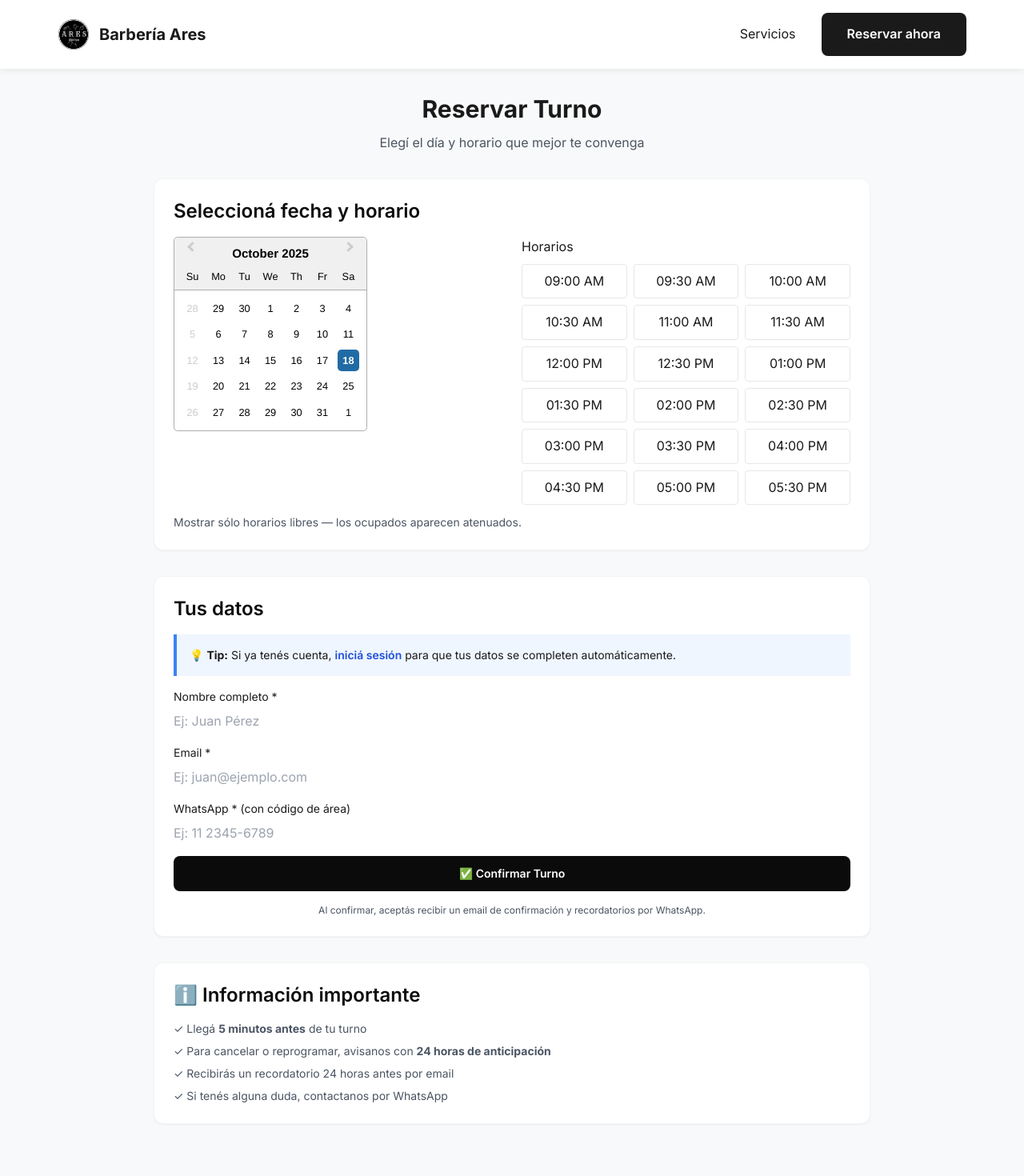
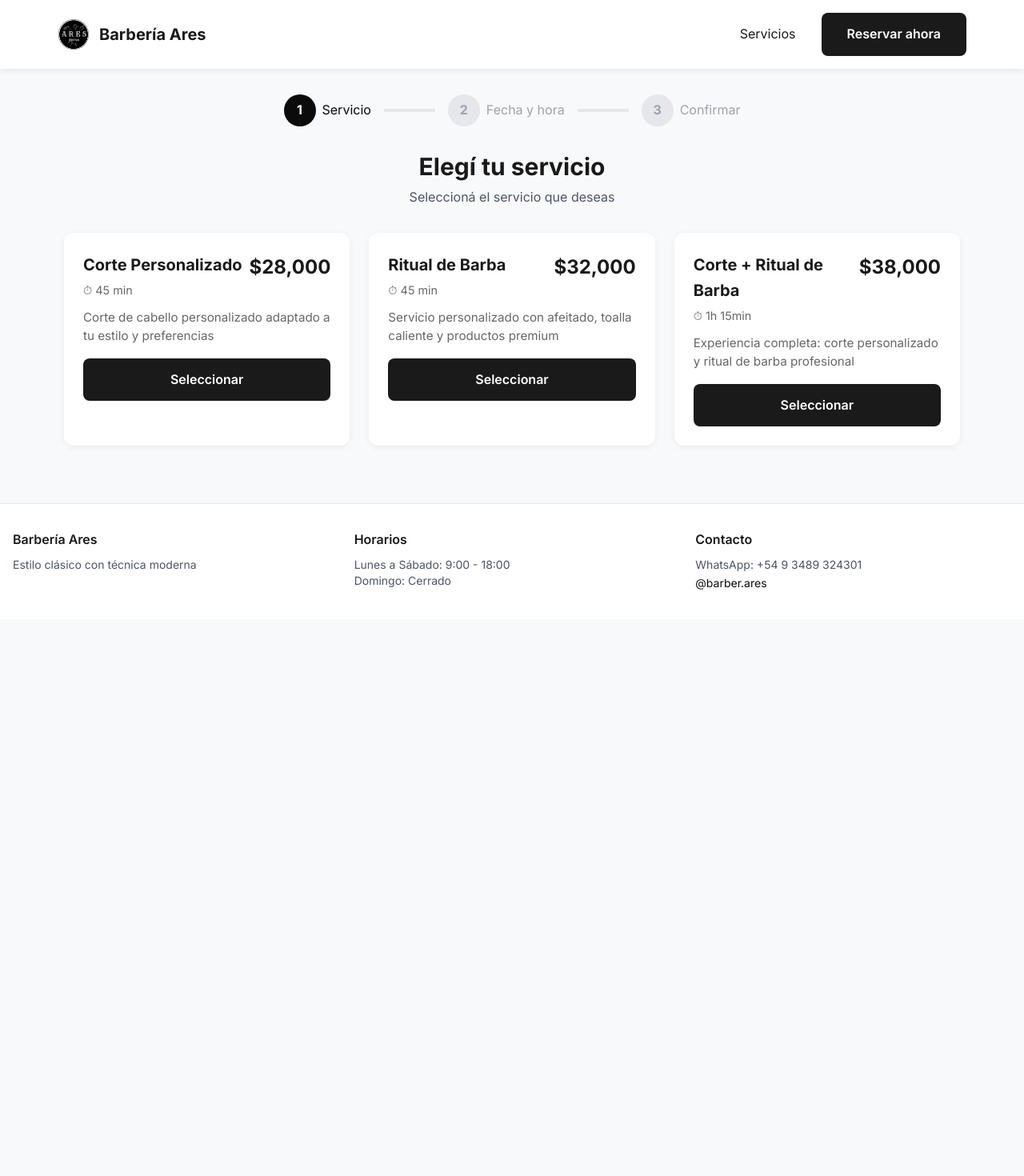
Before and after one commit to lionelc39/barberia-ares, a Next.js app: page /reserva in a window 1280 px wide. Shown: the top 1470 px of the page at 80% size. After the commit the page ends 800 px from the top, so only its background shows below. Built offline with nearby package versions, Linux system fonts and the light colour scheme; no server answers; the database is empty.

Commit message:
Update page.tsx

```diff
--- a/src/app/reserva/page.tsx
+++ b/src/app/reserva/page.tsx
@@ -1,34 +1,57 @@
-// Archivo: src/app/reserva/page.tsx
-// Reemplaza todo el contenido del archivo actual
-
+// src/app/reserva/page.tsx
 'use client'
 import { useState, useEffect } from 'react'
-import CalendarPicker from '@/components/CalendarPicker'
 import { supabase } from '@/lib/supabase'
 import { format } from 'date-fns'
 import { es } from 'date-fns/locale'
 import { useRouter } from 'next/navigation'
 
+// Definir los servicios disponibles
+const SERVICIOS = [
+  {
+    id: 'corte-personalizado',
+    nombre: 'Corte Personalizado',
+    duracion: '45 min',
+    precio: 28000,
+    descripcion: 'Corte de cabello personalizado adaptado a tu estilo y preferencias'
+  },
+  {
+    id: 'ritual-barba',
+    nombre: 'Ritual de Barba',
+    duracion: '45 min',
+    precio: 32000,
+    descripcion: 'Servicio personalizado con afeitado, toalla caliente y productos premium'
+  },
+  {
+    id: 'corte-barba',
+    nombre: 'Corte + Ritual de Barba',
+    duracion: '1h 15min',
+    precio: 38000,
+    descripcion: 'Experiencia completa: corte personalizado y ritual de barba profesional'
+  }
+]
+
 export default function Reserva() {
   const router = useRouter()
-  const [slot, setSlot] = useState<Date | null>(null)
-  const [contact, setContact] = useState({
-    nombre: '',
-    email: '',
-    whatsapp: ''
-  })
+
+  // Estados
+  const [paso, setPaso] = useState<1 | 2 | 3>(1) // 1: servicio, 2: fecha/hora, 3: datos
+  const [servicioSeleccionado, setServicioSeleccionado] = useState<any>(null)
+  const [fechaSeleccionada, setFechaSeleccionada] = useState<Date | null>(null)
+  const [horaSeleccionada, setHoraSeleccionada] = useState<string | null>(null)
+  const [contact, setContact] = useState({ nombre: '', email: '', whatsapp: '' })
   const [loading, setLoading] = useState(false)
   const [message, setMessage] = useState('')
   const [error, setError] = useState('')
   const [user, setUser] = useState<any>(null)
+  const [horariosOcupados, setHorariosOcupados] = useState<string[]>([])
 
-  // Verificar si el usuario está logueado
+  // Verificar usuario logueado
   useEffect(() => {
     const checkUser = async () => {
       const { data: { user } } = await supabase.auth.getUser()
       if (user) {
         setUser(user)
-        // Si está logueado, buscar sus datos en la tabla clientes
         const { data: cliente } = await supabase
           .from('clientes')
           .select('*')
@@ -47,271 +70,375 @@ export default function Reserva() {
     checkUser()
   }, [])
 
-  // Validar formulario
-  const validarFormulario = () => {
-    if (!slot) {
-      setError('Por favor, seleccioná un horario')
-      return false
+  // Cargar horarios ocupados cuando cambia la fecha
+  useEffect(() => {
+    if (fechaSeleccionada) {
+      cargarHorariosOcupados()
     }
-    if (!contact.nombre.trim()) {
-      setError('Por favor, ingresá tu nombre')
-      return false
-    }
-    if (!contact.email.trim()) {
-      setError('Por favor, ingresá tu email')
-      return false
-    }
-    if (!contact.whatsapp.trim()) {
-      setError('Por favor, ingresá tu WhatsApp')
-      return false
+  }, [fechaSeleccionada])
+
+  const cargarHorariosOcupados = async () => {
+    if (!fechaSeleccionada) return
+
+    const fecha = fechaSeleccionada.toISOString().split('T')[0]
+    const { data } = await supabase
+      .from('turnos')
+      .select('hora')
+      .eq('fecha', fecha)
+
+    setHorariosOcupados((data || []).map((r: any) => r.hora))
   }
 
-    // Validar formato de email
-    const emailRegex = /^[^\s@]+@[^\s@]+\.[^\s@]+$/
-    if (!emailRegex.test(contact.email)) {
-      setError('Por favor, ingresá un email válido')
-      return false
+  // Generar horarios disponibles
+  const generarHorarios = () => {
+    const horarios = []
+    for (let h = 9; h < 18; h++) {
+      for (let m of [0, 30]) {
+        const hora = `${h.toString().padStart(2, '0')}:${m.toString().padStart(2, '0')}`
+        horarios.push(hora)
+      }
+    }
+    return horarios
   }
 
-    return true
-  }
-
-  // Enviar email de confirmación
-  const enviarEmailConfirmacion = async (datosReserva: any) => {
-    try {
-      const response = await fetch('/api/send-email', {
-        method: 'POST',
-        headers: {
-          'Content-Type': 'application/json',
-        },
-        body: JSON.stringify({
-          to: contact.email,
-          tipo: 'confirmacion_turno',
-          datos: {
-            nombre: contact.nombre,
-            fecha: datosReserva.fecha_formatted,
-            hora: datosReserva.hora,
-            whatsapp: contact.whatsapp
-          }
-        })
-      })
-
-      if (!response.ok) {
-        console.error('Error al enviar email:', await response.text())
-      }
-    } catch (error) {
-      console.error('Error al enviar email:', error)
-      // No bloqueamos la reserva si falla el email
-    }
-  }
-
-  // Manejar la reserva
   const handleReserve = async () => {
-    // Limpiar mensajes anteriores
     setError('')
     setMessage('')
 
-    // Validar
-    if (!validarFormulario()) {
+    if (!servicioSeleccionado || !fechaSeleccionada || !horaSeleccionada) {
+      setError('Por favor completá todos los pasos')
+      return
+    }
+
+    if (!contact.nombre.trim() || !contact.email.trim() || !contact.whatsapp.trim()) {
+      setError('Por favor completá todos tus datos')
       return
     }
 
     setLoading(true)
 
     try {
-      // Formatear fecha y hora
-      const fecha = slot!.toISOString().split('T')[0]
-      const hora = slot!.toLocaleTimeString('es-AR', {
-        hour: '2-digit',
-        minute: '2-digit',
-        hour12: false
-      })
+      const fecha = fechaSeleccionada.toISOString().split('T')[0]
 
-      // Verificar si el horario sigue disponible
+      // Verificar disponibilidad
       const { data: turnoExistente } = await supabase
         .from('turnos')
         .select('id')
         .eq('fecha', fecha)
-        .eq('hora', hora)
+        .eq('hora', horaSeleccionada)
         .single()
 
       if (turnoExistente) {
-        setError('Lo sentimos, ese horario ya fue reservado. Por favor, elegí otro.')
+        setError('Lo sentimos, ese horario ya fue reservado.')
         setLoading(false)
         return
       }
 
-      // Buscar si el cliente ya existe
-      let cliente_id = null
-      if (user) {
-        const { data: clienteExistente } = await supabase
-          .from('clientes')
-          .select('id')
-          .eq('email', contact.email)
-          .single()
-
-        if (clienteExistente) {
-          cliente_id = clienteExistente.id
-        }
-      }
-
-      // Insertar el turno
-      const { data: nuevoTurno, error: errorTurno } = await supabase
+      // Insertar turno con servicio
+      const { error: errorTurno } = await supabase
         .from('turnos')
         .insert([{
-          cliente_id: cliente_id,
           nombre_cliente: contact.nombre,
           email: contact.email,
           whatsapp: contact.whatsapp,
           fecha: fecha,
-          hora: hora,
+          hora: horaSeleccionada,
+          servicio: servicioSeleccionado.nombre,
+          servicio_id: servicioSeleccionado.id,
+          precio: servicioSeleccionado.precio,
+          duracion: servicioSeleccionado.duracion,
           estado: 'reservado'
         }])
-        .select()
-        .single()
 
-      if (errorTurno) {
-        throw errorTurno
+      if (errorTurno) throw errorTurno
+
+      const fechaFormatted = format(fechaSeleccionada, "EEEE d 'de' MMMM", { locale: es })
+
+      // Enviar email
+      try {
+        await fetch('/api/send-email', {
+          method: 'POST',
+          headers: { 'Content-Type': 'application/json' },
+          body: JSON.stringify({
+            to: contact.email,
+            tipo: 'confirmacion_turno',
+            datos: {
+              nombre: contact.nombre,
+              fecha: fechaFormatted,
+              hora: horaSeleccionada,
+              whatsapp: contact.whatsapp,
+              servicio: servicioSeleccionado.nombre,
+              precio: servicioSeleccionado.precio
+            }
+          })
+        })
+      } catch (e) {
+        console.error('Error enviando email:', e)
       }
 
-      // Formatear fecha para mostrar
-      const fechaFormatted = format(slot!, "EEEE d 'de' MMMM", { locale: es })
+      setMessage(`¡Turno confirmado! 🎉\n${fechaFormatted} a las ${horaSeleccionada}`)
 
-      // Enviar email de confirmación (no esperamos a que termine)
-      enviarEmailConfirmacion({
-        fecha_formatted: fechaFormatted,
-        hora: hora
-      })
-
-      // Mostrar mensaje de éxito
-      setMessage(`¡Turno confirmado! 🎉\n${fechaFormatted} a las ${hora}`)
-
-      // Limpiar formulario
-      setSlot(null)
-
-      // Opcional: redirigir después de 3 segundos
       setTimeout(() => {
         router.push('/')
       }, 3000)
 
     } catch (error: any) {
-      console.error('Error al reservar:', error)
-      setError('Hubo un error al reservar tu turno. Por favor, intentá nuevamente.')
+      console.error('Error:', error)
+      setError('Hubo un error al reservar. Intentá nuevamente.')
     } finally {
       setLoading(false)
     }
   }
 
   return (
-    <div className="max-w-4xl mx-auto space-y-8 py-8">
-      {/* Encabezado */}
-      <div className="text-center">
-        <h2 className="text-3xl font-bold mb-3">Reservar Turno</h2>
-        <p className="text-muted">
-          Elegí el día y horario que mejor te convenga
-        </p>
+    <div className="max-w-6xl mx-auto py-8 px-4">
+      {/* Progress Steps */}
+      <div className="mb-8">
+        <div className="flex items-center justify-center gap-4 mb-4">
+          <div className={`flex items-center gap-2 ${paso >= 1 ? 'text-black' : 'text-gray-400'}`}>
+            <div className={`w-10 h-10 rounded-full flex items-center justify-center font-bold ${paso >= 1 ? 'bg-black text-white' : 'bg-gray-200'}`}>
+              1
+            </div>
+            <span className="font-medium hidden md:block">Servicio</span>
+          </div>
+          <div className={`h-1 w-16 ${paso >= 2 ? 'bg-black' : 'bg-gray-200'}`}></div>
+          <div className={`flex items-center gap-2 ${paso >= 2 ? 'text-black' : 'text-gray-400'}`}>
+            <div className={`w-10 h-10 rounded-full flex items-center justify-center font-bold ${paso >= 2 ? 'bg-black text-white' : 'bg-gray-200'}`}>
+              2
+            </div>
+            <span className="font-medium hidden md:block">Fecha y hora</span>
+          </div>
+          <div className={`h-1 w-16 ${paso >= 3 ? 'bg-black' : 'bg-gray-200'}`}></div>
+          <div className={`flex items-center gap-2 ${paso >= 3 ? 'text-black' : 'text-gray-400'}`}>
+            <div className={`w-10 h-10 rounded-full flex items-center justify-center font-bold ${paso >= 3 ? 'bg-black text-white' : 'bg-gray-200'}`}>
+              3
+            </div>
+            <span className="font-medium hidden md:block">Confirmar</span>
+          </div>
+        </div>
       </div>
 
-      {/* Mensajes de error/éxito */}
+      {/* Mensajes */}
       {error && (
-        <div className="toast error">
-          ⚠️ {error}
+        <div className="toast error mb-4">⚠️ {error}</div>
+      )}
+      {message && (
+        <div className="toast success mb-4">✅ {message}</div>
+      )}
+
+      {/* PASO 1: Selección de Servicio */}
+      {paso === 1 && (
+        <div className="space-y-6">
+          <div className="text-center mb-8">
+            <h2 className="text-3xl font-bold mb-2">Elegí tu servicio</h2>
+            <p className="text-muted">Seleccioná el servicio que deseas</p>
+          </div>
+
+          <div className="grid md:grid-cols-3 gap-6">
+            {SERVICIOS.map((servicio) => (
+              <div
+                key={servicio.id}
+                onClick={() => {
+                  setServicioSeleccionado(servicio)
+                  setPaso(2)
+                }}
+                className={`cursor-pointer transition-all ${
+                  servicioSeleccionado?.id === servicio.id
+                    ? 'ring-4 ring-black'
+                    : 'hover:shadow-xl'
+                } service-card-modern`}
+              >
+                <div className="service-header-modern">
+                  <div>
+                    <div className="service-name">{servicio.nombre}</div>
+                    <div className="service-duration">⏱ {servicio.duracion}</div>
+                  </div>
+                  <div className="service-price">${servicio.precio.toLocaleString()}</div>
+                </div>
+                <div className="service-description">{servicio.descripcion}</div>
+                <button className="btn-primary-modern w-full mt-4">
+                  Seleccionar
+                </button>
+              </div>
+            ))}
+          </div>
         </div>
       )}
 
-      {message && (
-        <div className="toast success">
-          ✅ {message}
+      {/* PASO 2: Selección de Fecha y Hora */}
+      {paso === 2 && (
+        <div className="space-y-6">
+          <div className="text-center mb-6">
+            <h2 className="text-3xl font-bold mb-2">Elegí fecha y horario</h2>
+            <p className="text-muted">
+              Servicio seleccionado: <strong>{servicioSeleccionado?.nombre}</strong>
+            </p>
+            <button
+              onClick={() => setPaso(1)}
+              className="text-sm text-blue-600 hover:underline mt-2"
+            >
+              ← Cambiar servicio
+            </button>
+          </div>
+
+          <div className="card max-w-4xl mx-auto">
+            {/* Calendario moderno */}
+            <div className="mb-6">
+              <h3 className="font-semibold text-lg mb-4">Seleccioná una fecha</h3>
+              <div className="grid grid-cols-7 gap-2">
+                {/* Encabezados de días */}
+                {['Dom', 'Lun', 'Mar', 'Mié', 'Jue', 'Vie', 'Sáb'].map((dia) => (
+                  <div key={dia} className="text-center font-semibold text-sm text-gray-600 py-2">
+                    {dia}
+                  </div>
+                ))}
+
+                {/* Días del mes */}
+                {Array.from({ length: 31 }, (_, i) => i + 1).map((dia) => {
+                  const fecha = new Date(2025, 9, dia) // Octubre 2025
+                  const esDomingo = fecha.getDay() === 0
+                  const esHoy = dia === 18
+                  const esPasado = dia < 18
+
+                  return (
+                    <button
+                      key={dia}
+                      onClick={() => !esDomingo && !esPasado && setFechaSeleccionada(fecha)}
+                      disabled={esDomingo || esPasado}
+                      className={`
+                        aspect-square rounded-lg font-medium transition-all
+                        ${esDomingo || esPasado ? 'bg-gray-100 text-gray-300 cursor-not-allowed' : ''}
+                        ${esHoy && !esDomingo ? 'ring-2 ring-blue-500' : ''}
+                        ${fechaSeleccionada?.getDate() === dia ? 'bg-black text-white' : ''}
+                        ${!esDomingo && !esPasado && fechaSeleccionada?.getDate() !== dia ? 'hover:bg-gray-100' : ''}
+                      `}
+                    >
+                      {dia}
+                    </button>
+                  )
+                })}
+              </div>
+            </div>
+
+            {/* Horarios disponibles */}
+            {fechaSeleccionada && (
+              <div>
+                <h3 className="font-semibold text-lg mb-4">
+                  Horarios disponibles para el {format(fechaSeleccionada, "d 'de' MMMM", { locale: es })}
+                </h3>
+                <div className="grid grid-cols-4 md:grid-cols-6 gap-3">
+                  {generarHorarios().map((hora) => {
+                    const ocupado = horariosOcupados.includes(hora)
+                    return (
+                      <button
+                        key={hora}
+                        onClick={() => !ocupado && setHoraSeleccionada(hora)}
+                        disabled={ocupado}
+                        className={`
+                          py-3 px-4 rounded-lg font-medium transition-all
+                          ${ocupado ? 'bg-gray-100 text-gray-400 cursor-not-allowed' : ''}
+                          ${horaSeleccionada === hora ? 'bg-black text-white' : ''}
+                          ${!ocupado && horaSeleccionada !== hora ? 'bg-white border-2 border-gray-200 hover:border-black' : ''}
+                        `}
+                      >
+                        {hora}
+                      </button>
+                    )
+                  })}
+                </div>
               </div>
             )}
 
-      {/* Selector de calendario */}
-      <CalendarPicker onSelectSlot={(d) => {
-        setSlot(d)
-        setError('') // Limpiar error al seleccionar
-      }} />
-
-      {/* Formulario de datos */}
-      <div className="card">
-        <h3 className="section-title">Tus datos</h3>
-
-        {!user && (
-          <div className="bg-blue-50 border-l-4 border-blue-500 p-4 mb-4">
-            <p className="text-sm">
-              💡 <strong>Tip:</strong> Si ya tenés cuenta,
-              <a href="/login" className="font-semibold text-blue-700 hover:underline ml-1">
-                iniciá sesión
-              </a> para que tus datos se completen automáticamente.
-            </p>
+            {fechaSeleccionada && horaSeleccionada && (
+              <button
+                onClick={() => setPaso(3)}
+                className="btn-primary-modern w-full mt-6"
+              >
+                Continuar →
+              </button>
+            )}
+          </div>
         </div>
       )}
 
+      {/* PASO 3: Datos del Cliente */}
+      {paso === 3 && (
+        <div className="space-y-6 max-w-2xl mx-auto">
+          <div className="text-center mb-6">
+            <h2 className="text-3xl font-bold mb-2">Confirmá tus datos</h2>
+            <button
+              onClick={() => setPaso(2)}
+              className="text-sm text-blue-600 hover:underline"
+            >
+              ← Cambiar fecha/hora
+            </button>
+          </div>
+
+          <div className="card">
+            {/* Resumen */}
+            <div className="bg-gray-50 rounded-lg p-4 mb-6">
+              <h3 className="font-semibold mb-3">📋 Resumen de tu reserva</h3>
+              <div className="space-y-2 text-sm">
+                <div className="flex justify-between">
+                  <span className="text-gray-600">Servicio:</span>
+                  <span className="font-semibold">{servicioSeleccionado?.nombre}</span>
+                </div>
+                <div className="flex justify-between">
+                  <span className="text-gray-600">Fecha:</span>
+                  <span className="font-semibold">
+                    {fechaSeleccionada && format(fechaSeleccionada, "EEEE d 'de' MMMM", { locale: es })}
+                  </span>
+                </div>
+                <div className="flex justify-between">
+                  <span className="text-gray-600">Hora:</span>
+                  <span className="font-semibold">{horaSeleccionada}</span>
+                </div>
+                <div className="flex justify-between border-t pt-2 mt-2">
+                  <span className="text-gray-600">Total:</span>
+                  <span className="font-bold text-lg">${servicioSeleccionado?.precio.toLocaleString()}</span>
+                </div>
+              </div>
+            </div>
+
+            {/* Formulario */}
             <div className="space-y-4">
               <div>
-            <label className="block text-sm font-medium mb-2">
-              Nombre completo *
-            </label>
+                <label className="block text-sm font-medium mb-2">Nombre completo *</label>
                 <input
                   type="text"
                   placeholder="Ej: Juan Pérez"
-              className="w-full"
+                  className="w-full p-3 border-2 rounded-lg"
                   value={contact.nombre}
                   onChange={(e) => setContact({ ...contact, nombre: e.target.value })}
-              disabled={loading}
                 />
               </div>
 
               <div>
-            <label className="block text-sm font-medium mb-2">
-              Email *
-            </label>
+                <label className="block text-sm font-medium mb-2">Email *</label>
                 <input
                   type="email"
                   placeholder="Ej: juan@ejemplo.com"
-              className="w-full"
+                  className="w-full p-3 border-2 rounded-lg"
                   value={contact.email}
                   onChange={(e) => setContact({ ...contact, email: e.target.value })}
-              disabled={loading}
                 />
               </div>
 
               <div>
-            <label className="block text-sm font-medium mb-2">
-              WhatsApp * (con código de área)
-            </label>
+                <label className="block text-sm font-medium mb-2">WhatsApp *</label>
                 <input
                   type="tel"
                   placeholder="Ej: 11 2345-6789"
-              className="w-full"
+                  className="w-full p-3 border-2 rounded-lg"
                   value={contact.whatsapp}
                   onChange={(e) => setContact({ ...contact, whatsapp: e.target.value })}
-              disabled={loading}
                 />
               </div>
 
-          {/* Resumen de la reserva */}
-          {slot && (
-            <div className="bg-gray-50 border-2 border-gray-200 rounded-lg p-4 mt-4">
-              <h4 className="font-semibold mb-2">📋 Resumen de tu reserva:</h4>
-              <div className="space-y-1 text-sm">
-                <p>
-                  <strong>Fecha:</strong> {format(slot, "EEEE d 'de' MMMM 'de' yyyy", { locale: es })}
-                </p>
-                <p>
-                  <strong>Hora:</strong> {slot.toLocaleTimeString('es-AR', {
-                    hour: '2-digit',
-                    minute: '2-digit',
-                    hour12: false
-                  })}
-                </p>
-              </div>
-            </div>
-          )}
-
               <button
                 onClick={handleReserve}
-            className="btn-primary w-full"
-            disabled={loading || !slot}
+                disabled={loading}
+                className="btn-primary-modern w-full"
               >
                 {loading ? (
                   <span className="flex items-center justify-center gap-2">
@@ -319,26 +446,13 @@ export default function Reserva() {
                     Reservando...
                   </span>
                 ) : (
-              '✅ Confirmar Turno'
+                  '✅ Confirmar Reserva'
                 )}
               </button>
-
-          <p className="text-xs text-muted text-center mt-2">
-            Al confirmar, aceptás recibir un email de confirmación y recordatorios por WhatsApp.
-          </p>
             </div>
           </div>
-
-      {/* Información adicional */}
-      <div className="card bg-gray-50">
-        <h3 className="section-title">ℹ️ Información importante</h3>
-        <ul className="space-y-2 text-sm text-muted">
-          <li>✓ Llegá <strong>5 minutos antes</strong> de tu turno</li>
-          <li>✓ Para cancelar o reprogramar, avisanos con <strong>24 horas de anticipación</strong></li>
-          <li>✓ Recibirás un recordatorio 24 horas antes por email</li>
-          <li>✓ Si tenés alguna duda, contactanos por WhatsApp</li>
-        </ul>
         </div>
+      )}
     </div>
   )
 }
```
Lines whose indentation alone changed are shown as unchanged.
